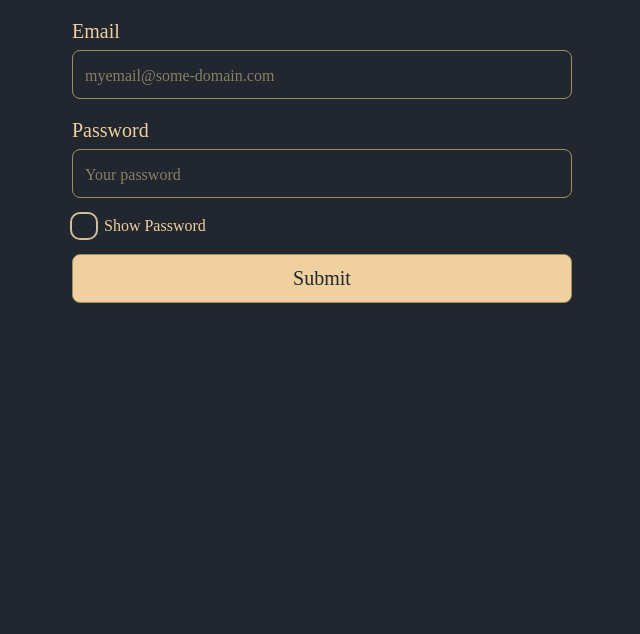
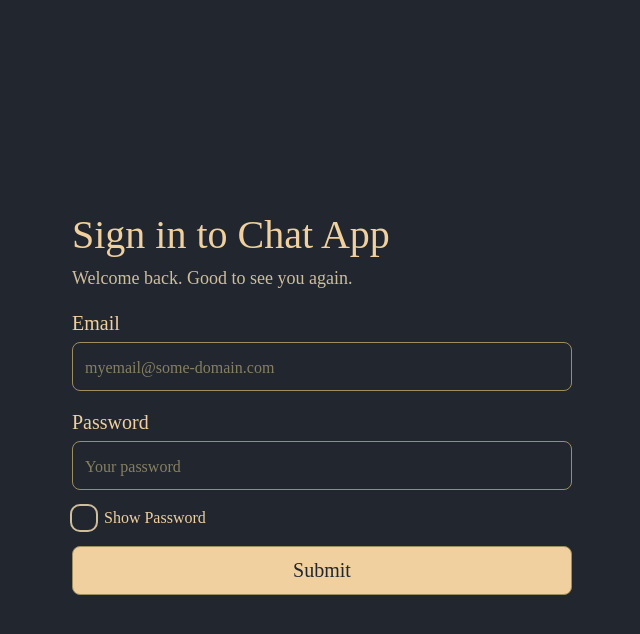
Before and after one commit to cjxo/real-time-chat-client, a React (Vite) app: page /sign-in in a window 1280 px wide. Shown: the top 634 px of the page, without its empty margins (318-958 px from the left). Built offline with nearby package versions, Linux system fonts and the light colour scheme; no server answers; a web font is replaced by a local one.

Commit message:
Auth Final Touch

```diff
--- a/src/App.jsx
+++ b/src/App.jsx
@@ -1,9 +1,11 @@
 import { Outlet } from "react-router-dom";
 import { useState } from 'react';
 
+import styles from "./styles/route.module.css";
+
 const App = () => {
   return (
-    <main>
+    <main className={styles.entry}>
       <Outlet />
     </main>
   );
--- a/src/components/SignIn.jsx
+++ b/src/components/SignIn.jsx
@@ -1,8 +1,8 @@
 import { useState } from "react";
-import CoolCheckbox from "../components/CoolCheckbox";
+import CoolCheckbox from "./CoolCheckbox";
 import styles from "../styles/component.module.css";
-import { Button0 } from "../components/Button";
-import { Input0 } from "../components/Input";
+import { Button0 } from "./Button";
+import { Input0 } from "./Input";
 import { useAuth } from "../context/Auth";
 
 const SignIn = () => {
@@ -27,6 +27,11 @@ const SignIn = () => {
   };
 
   return (
+    <>
+      <div className={styles.authMessage}>
+        <h1>Sign in to Chat App</h1>
+        <p>Welcome back. Good to see you again.</p>
+      </div>
       <form className={styles.authForm} onSubmit={handleSubmit}>
         <div className={styles.inputLabelPair}>
           <label htmlFor="last">Email</label>
@@ -51,6 +56,7 @@ const SignIn = () => {
         <div className={`${styles.errorMsg} ${error ? styles.visible : ""}`}>{error}</div>
         <Button0>Submit</Button0>
       </form>
+    </>
   );
 };
 
--- a/src/components/SignUp.jsx
+++ b/src/components/SignUp.jsx
@@ -1,8 +1,8 @@
 import { useState } from "react";
-import CoolCheckbox from "../components/CoolCheckbox";
+import CoolCheckbox from "./CoolCheckbox";
 import styles from "../styles/component.module.css";
-import { Button0 } from "../components/Button";
-import { Input0 } from "../components/Input";
+import { Button0 } from "./Button";
+import { Input0 } from "./Input";
 import { useAuth } from "../context/Auth";
 
 const SignUp = () => {
@@ -40,6 +40,11 @@ const SignUp = () => {
   };
 
   return (
+    <>
+      <div className={styles.authMessage}>
+        <h1>Sign Up to Chat App</h1>
+        <p>Just a few things to get started</p>
+      </div>
       <form className={styles.authForm} onSubmit={handleSubmit}>
         <div className={styles.inputLabelPair}>
           <label htmlFor="first-name">First Name</label>
@@ -84,6 +89,7 @@ const SignUp = () => {
         <div className={`${styles.errorMsg} ${error ? styles.visible : ""}`}>{error}</div>
         <Button0>Submit</Button0>
       </form>
+    </>
   );
 };
 
--- a/src/index.css
+++ b/src/index.css
@@ -37,6 +37,8 @@ body {
   padding: 0;
   min-width: 320px;
   min-height: 100vh;
+  display: flex;
+  justify-content: center;
 }
 
 h1, h2, h3, h4, h5, h6, p {
@@ -59,6 +61,7 @@ button {
   max-width: 1280px;
   margin: 0 auto;
   padding: 16px;
+  flex: 1;
 
   @media (min-width) {
     padding: 32px;
--- a/src/styles/component.module.css
+++ b/src/styles/component.module.css
@@ -104,6 +104,27 @@
   }
 }
 
+.authMessage {
+  margin: 0 auto;
+  margin-bottom: 16px;
+  max-width: 500px;
+
+  img {
+    width: 64px;
+    height: 64px;
+  }
+
+  h1 {
+    font-size: 40px;
+    font-weight: 500;
+  }
+
+  p {
+    color: var(--main-text-colour1);
+    font-size: 18px;
+  }
+}
+
 form.authForm {
   margin: 0 auto;
   max-width: 500px;
--- a/src/styles/route.module.css
+++ b/src/styles/route.module.css
@@ -1,3 +1,9 @@
+.entry {
+  height: 100%;
+  display: flex;
+}
+
 .authSection {
-
+  flex: 1;
+  align-self: center;
 }
```
Also changed, not shown: public/icons/sign-in-2-white-svgrepo-com.svg (added). Lines whose indentation alone changed are shown as unchanged.
